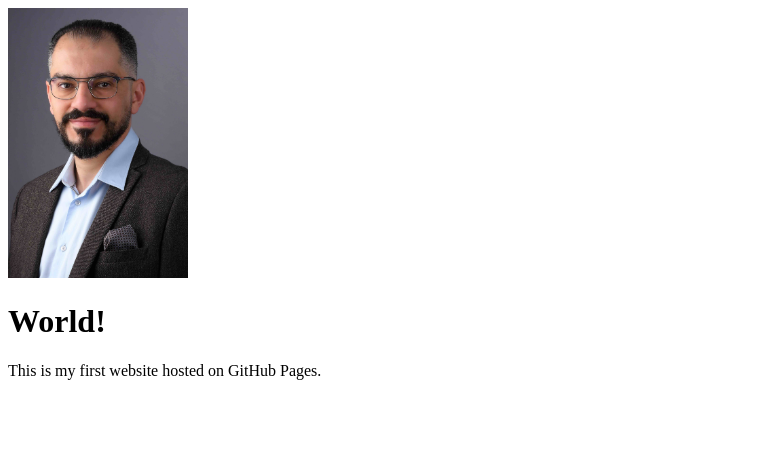
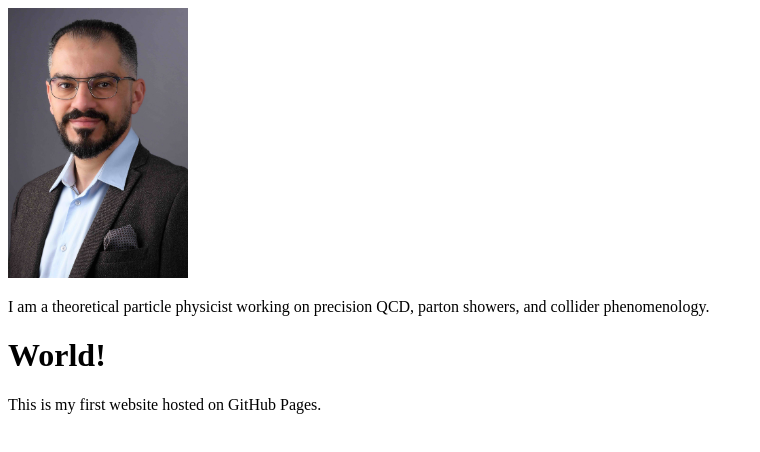
Before and after one commit to Elmenoufi/elmenoufi.github.io, a plain HTML site: page index.html in a window 1280 px wide. Shown: the whole page, without its empty margins (0-760 px from the left). Drawn offline with Linux system fonts and the light colour scheme.

Commit message:
Add introduction paragraph to index.html

```diff
--- a/index.html
+++ b/index.html
@@ -5,6 +5,10 @@
 </head>
     <img src="ELMENOUFI.jpg" alt="Basem El-Menoufi" width="180">
 <body>
+    <p>
+    I am a theoretical particle physicist working on precision QCD,
+    parton showers, and collider phenomenology.
+    </p>
     <h1>World!</h1>
     <p>This is my first website hosted on GitHub Pages.</p>
 </body>
```
